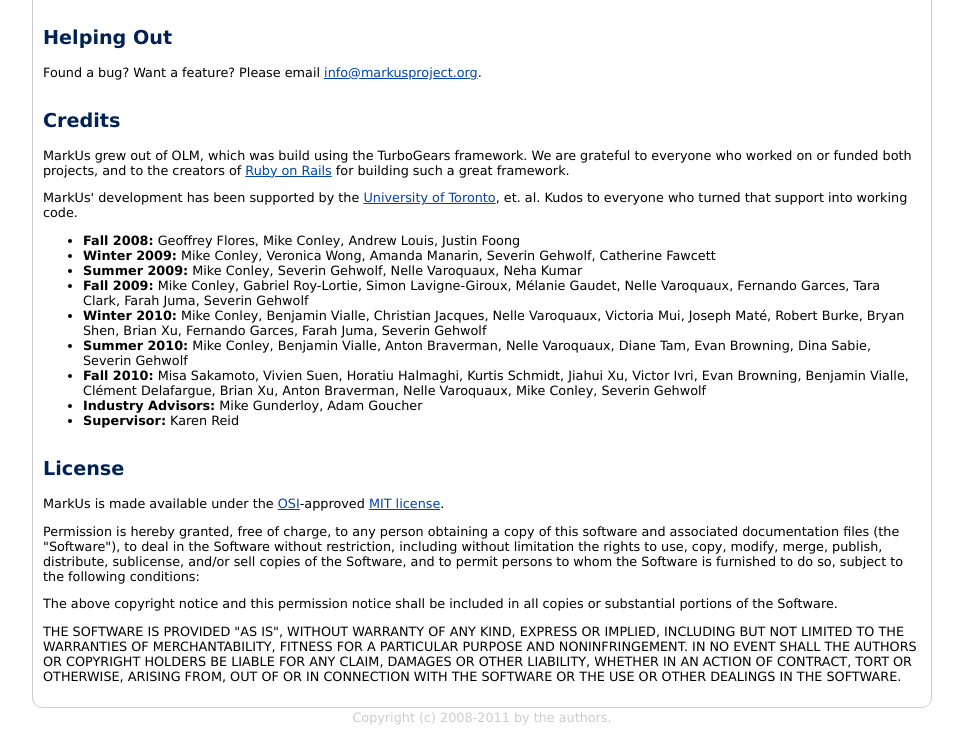
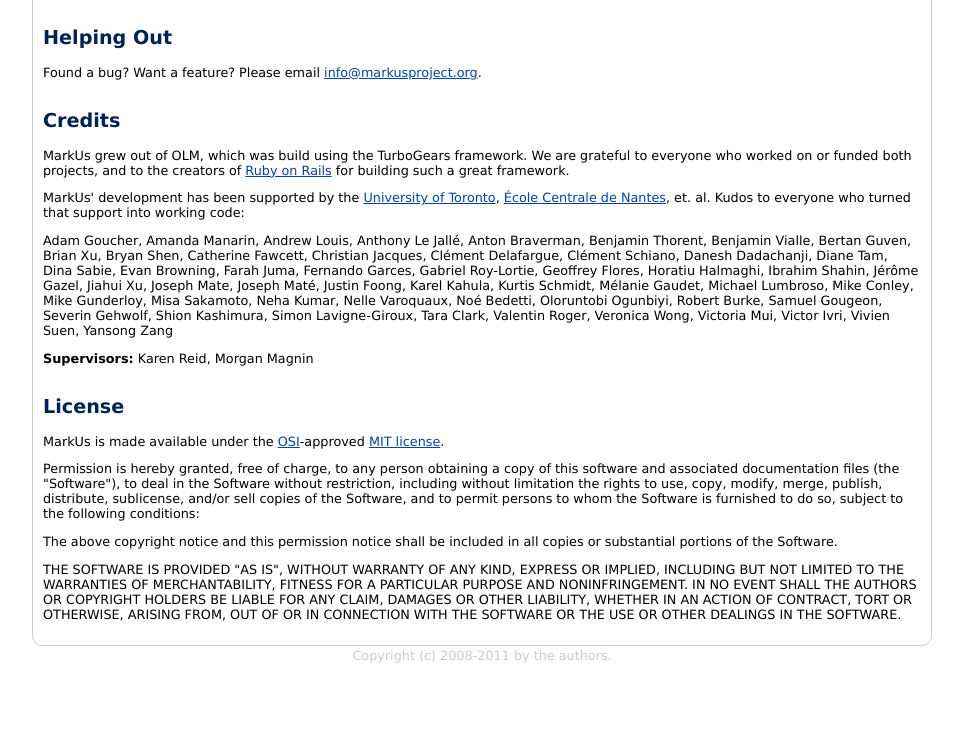
Before and after one commit to MarkUsProject/WebSite, a plain HTML site: page www/index.html in a window 1280 px wide. Shown: the part 1448-2186 px from the top of the page, without its empty margins (158-1121 px from the left). After the commit the page ends 2123 px from the top, so only its background shows below. Drawn offline with Linux system fonts and the light colour scheme.

Commit message:
Add contributors to MarkUs' credits section.

```diff
--- a/www/index.html
+++ b/www/index.html
@@ -155,23 +155,37 @@
 
                     <h2>Credits</h2>
 
-                    <p>MarkUs grew out of OLM, which was build using the TurboGears framework.  We are grateful to everyone who worked on or funded both projects, and to the creators of <a href="http://www.rubyonrails.org">Ruby on Rails</a> for building such a great framework.</p>
+                    <p>
+		    MarkUs grew out of OLM, which was build using the
+		    TurboGears framework.  We are grateful to everyone who
+		    worked on or funded both projects, and to the creators of
+		    <a href="http://www.rubyonrails.org">Ruby on Rails</a> for
+		    building such a great framework.
+		    </p>
 
-                    <p>MarkUs' development has been supported by the <a href="http://www.utoronto.ca">University of Toronto</a>, et. al.  Kudos to everyone who turned that support into working code.</p>
+		    <p>
+		    MarkUs' development has been supported by the <a
+		    href="http://www.utoronto.ca">University of Toronto</a>, <a
+		    href="http://www.ec-nantes.fr">École Centrale de
+		    Nantes</a>, et. al.  Kudos to everyone who turned that
+		    support into working code:
+		    </p>
 
-                    <ul>
-                        <li><strong>Fall 2008:</strong> Geoffrey Flores, Mike Conley, Andrew Louis, Justin Foong</li>
-                        <li><strong>Winter 2009:</strong> Mike Conley, Veronica Wong, Amanda Manarin, Severin Gehwolf, Catherine
-                        Fawcett</li>
-                        <li><strong>Summer 2009:</strong> Mike Conley, Severin Gehwolf, Nelle Varoquaux, Neha Kumar</li>
-                        <li><strong>Fall 2009:</strong> Mike Conley, Gabriel Roy-Lortie, Simon Lavigne-Giroux, M&eacute;lanie Gaudet, Nelle Varoquaux, Fernando Garces, Tara Clark, Farah Juma, Severin Gehwolf</li>
-                        <li><strong>Winter 2010:</strong> Mike Conley, Benjamin Vialle, Christian Jacques, Nelle Varoquaux, Victoria Mui, Joseph Mat&eacute;, Robert Burke, Bryan Shen, Brian Xu, Fernando Garces, Farah Juma, Severin Gehwolf</li>
-                        <li><strong>Summer 2010:</strong> Mike Conley, Benjamin Vialle, Anton Braverman, Nelle Varoquaux, Diane Tam, Evan Browning, Dina Sabie, Severin Gehwolf</li>
-                        <li><strong>Fall 2010:</strong> Misa Sakamoto, Vivien Suen, Horatiu Halmaghi, Kurtis Schmidt, Jiahui Xu, Victor Ivri, Evan Browning, Benjamin Vialle, Clément Delafargue, Brian Xu, Anton Braverman, Nelle Varoquaux, Mike Conley, Severin Gehwolf</li>
+                    <p>
+                        Adam Goucher, Amanda Manarin, Andrew Louis, Anthony Le Jallé, Anton Braverman,
+                        Benjamin Thorent, Benjamin Vialle, Bertan Guven, Brian Xu, Bryan Shen,
+                        Catherine Fawcett, Christian Jacques, Clément Delafargue, Clément Schiano,
+                        Danesh Dadachanji, Diane Tam, Dina Sabie, Evan Browning, Farah Juma, Fernando
+                        Garces, Gabriel Roy-Lortie, Geoffrey Flores, Horatiu Halmaghi, Ibrahim Shahin,
+                        Jérôme Gazel, Jiahui Xu, Joseph Mate, Joseph Maté, Justin Foong, Karel Kahula,
+                        Kurtis Schmidt, Mélanie Gaudet, Michael Lumbroso, Mike Conley, Mike Gunderloy,
+                        Misa Sakamoto, Neha Kumar, Nelle Varoquaux, Noé Bedetti, Oloruntobi Ogunbiyi,
+                        Robert Burke, Samuel Gougeon, Severin Gehwolf, Shion Kashimura, Simon
+                        Lavigne-Giroux, Tara Clark, Valentin Roger, Veronica Wong, Victoria Mui, Victor
+                        Ivri, Vivien Suen, Yansong Zang
+                    </p>
 
-                        <li><strong>Industry Advisors:</strong> Mike Gunderloy, Adam Goucher</li>
-                        <li><strong>Supervisor:</strong> Karen Reid</li>
-                    </ul>
+                    <p><strong>Supervisors:</strong> Karen Reid, Morgan Magnin</p>
 
                     <h2>License</h2><a name="license"></a>
 
```
